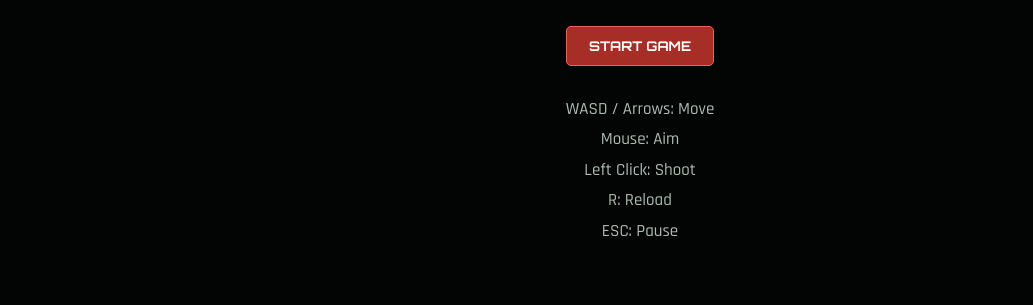
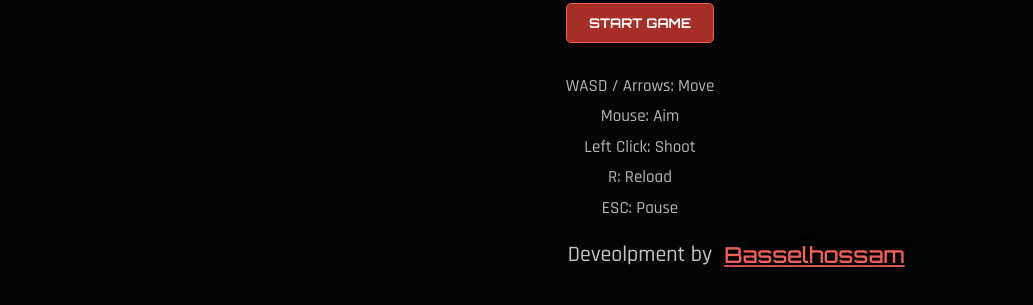
Before and after one commit to basselhossam1986-bot/Zombie-Game, a plain HTML site: page index.html in a window 1280 px wide. Shown: the part 337-642 px from the top of the page, without its empty margins (0-1033 px from the left). Drawn offline with Linux system fonts and the light colour scheme.

Commit message:
change css

```diff
--- a/index.html
+++ b/index.html
@@ -33,6 +33,7 @@
         R: Reload<br>
         ESC: Pause
       </div>
+      <p>Deveolpment by<a href=" https://basselhossam1986-bot.github.io/Portofolio/" class="basselhossam">Basselhossam</a></p>
     </section>
 
     <section id="pauseScreen" class="screen hidden">
--- a/style.css
+++ b/style.css
@@ -142,3 +142,12 @@ button:hover {
     padding: 8px 12px;
   }
 }
+.basselhossam{
+  position: absolute;
+  color: #f06056;
+  font-family: 'Orbitron', sans-serif;
+  font-size: 22px;
+  text-shadow: 0 0 10px #000;
+  margin-left: 12px;
+
+}
```
